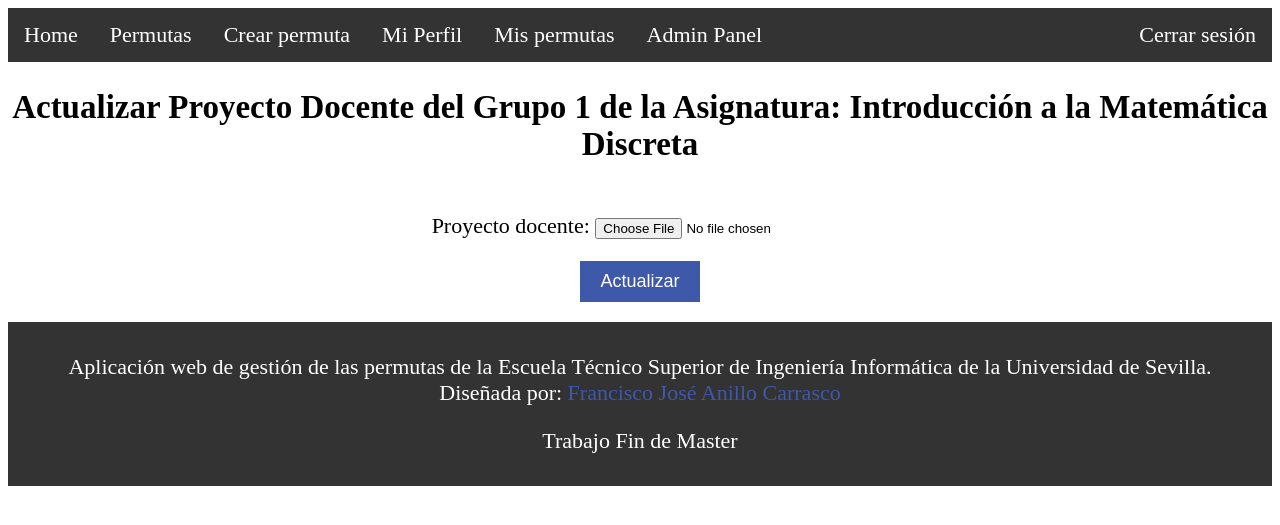
After one commit to FranAnillo/PermutasETSII, a Django app: page /grupo/1/actualizar-proyecto-docente/ in a window 1280 px wide. The commit adds this page. Shown: the top 525 px of the page. Run offline with Django 5.2, Linux system fonts and the light colour scheme; a user stored in the database is signed in; data comes from the database, SQL or seed files in the repository; both versions use the stored data as it was after the commit.

Commit message:
Asignación de asignaturas y empezada la solicitud de permutas

```diff
--- a/PermutasETSII/Permutas/forms.py
+++ b/PermutasETSII/Permutas/forms.py
@@ -1,8 +1,7 @@
 from django import forms
-from django.contrib.auth.forms import UserCreationForm
-from django.contrib.auth.forms import AuthenticationForm
+from django.contrib.auth.forms import UserCreationForm, AuthenticationForm
 from django.contrib.auth.models import User
-from .models import Estudiante
+from .models import Estudiante,Grupo,Asignatura,Solicitud_Permuta
 from django.contrib.auth.forms import UserCreationForm
 from django.utils.translation import gettext_lazy as _
 
@@ -41,3 +40,57 @@ class EstudianteUpdateForm(forms.ModelForm):
     def __init__(self, *args, **kwargs):
         super(EstudianteUpdateForm, self).__init__(*args, **kwargs)
         self.fields['dni'].widget.attrs['readonly'] = True
+
+class GrupoForm(forms.ModelForm):
+    class Meta:
+        model = Grupo
+        fields = ['numero_grupo', 'limite_estudiantes', 'tipo_grupo', 'estudiante', 'asignatura', 'proyecto_docente']
+
+class ProyectoDocenteForm(forms.ModelForm):
+    class Meta:
+        model = Grupo
+        fields = ['proyecto_docente']
+
+class AsignarAsignaturasForm(forms.ModelForm):
+    asignaturas = forms.ModelMultipleChoiceField(
+        queryset=Asignatura.objects.none(),
+        widget=forms.CheckboxSelectMultiple,
+        required=True
+    )
+
+    class Meta:
+        model = Estudiante
+        fields = ['asignaturas']
+
+    def __init__(self, *args, **kwargs):
+        estudiante = kwargs.pop('estudiante', None)
+        super(AsignarAsignaturasForm, self).__init__(*args, **kwargs)
+        if estudiante:
+            self.fields['asignaturas'].queryset = Asignatura.objects.filter(grado=estudiante.grado)
+
+
+
+# forms.py
+from django import forms
+from .models import Solicitud_Permuta, Grupo, Asignatura
+
+class SolicitudPermutaForm(forms.ModelForm):
+    class Meta:
+        model = Solicitud_Permuta
+        fields = []
+
+    def __init__(self, *args, **kwargs):
+        estudiante = kwargs.pop('estudiante', None)
+        super(SolicitudPermutaForm, self).__init__(*args, **kwargs)
+        if estudiante:
+            # Generate dropdown fields for each asignatura's grupos_no_matriculados
+            for asignatura in estudiante.obtener_asignaturas():
+                grupos = Grupo.grupos_no_matriculados(Grupo, estudiante, asignatura)
+                if grupos.exists():
+                    field_name = f'grupo_deseado_{asignatura.id}'
+                    self.fields[field_name] = forms.ModelChoiceField(
+                        queryset=grupos,
+                        required=False,
+                        label=asignatura.nombre,
+                        empty_label="Seleccione un grupo"
+                    )
--- a/PermutasETSII/Permutas/models.py
+++ b/PermutasETSII/Permutas/models.py
@@ -2,7 +2,7 @@ from django.db import models
 from django.contrib.auth.models import User
 from django.core.validators import RegexValidator
 from django.core.exceptions import ValidationError
-
+from django.db.models import Count
 
 class Grado (models.Model):
   nombre= models.CharField(max_length=255, unique=True)
@@ -13,6 +13,7 @@ class Grado (models.Model):
 class Asignatura (models.Model):
   nombre = models.CharField(max_length=255)
   grado = models.ForeignKey(Grado, on_delete=models.CASCADE)
+  curso = models.CharField(max_length=10, choices=[('primero', 'Primero'), ('segundo', 'Segundo'), ('tercero', 'Tercero'), ('cuarto', 'Cuarto')])
   codigo = models.CharField(unique= True ,max_length=7)
 
   def __str__(self):
@@ -47,7 +48,13 @@ class Grupo (models.Model):
   tipo_grupo=models.CharField(max_length=10, choices=[('teoria', 'Teoria'), ('practica', 'Practica')])
   estudiante = models.ManyToManyField(Estudiante, blank=True)
   asignatura= models.ForeignKey(Asignatura, on_delete=models.CASCADE)
+  proyecto_docente = models.FileField(upload_to='pdfs/', blank=True, null=True)
 
+  def grupos_no_matriculados(self, estudiante, asignatura):
+    return Grupo.objects.filter(asignatura=asignatura).exclude(estudiante=estudiante)
+
+  def __str__(self):
+    return f'Grupo {self.numero_grupo} de {self.asignatura.nombre}'
 
 class Solicitud_Permuta(models.Model):
     estudiante1 = models.ForeignKey('Estudiante', related_name='estudiante_solicitud', on_delete=models.CASCADE)
@@ -73,9 +80,6 @@ class Solicitud_Permuta(models.Model):
 
     def __str__(self):
         return f'Solicitud de {self.estudiante1.user.username} para cambiar de {self.grupo1.numero_grupo} a {[g.numero_grupo for g in self.grupo_deseado.all()]}'
-
-from django.core.exceptions import ValidationError
-from django.db.models import Count
 
 class Permuta(models.Model):
     estudiante1 = models.ForeignKey(Estudiante, related_name='permuta_estudiante1', on_delete=models.CASCADE)
--- /dev/null
+++ b/PermutasETSII/Permutas/templates/actualizar_proyecto_docente.html
@@ -0,0 +1,39 @@
+<!-- templates/actualizar_proyecto_docente.html -->
+{% extends "layout.html" %}
+
+{% block content %}
+<style>
+    .form-container {
+        text-align: center;
+    }
+
+    .form-container form {
+        display: inline-block;
+        text-align: left;
+    }
+
+    .form-container button {
+        display: block;
+        margin: 20px auto;
+        padding: 10px 20px;
+        font-size: 18px;
+        background-color: #3E58AA;
+        color: white;
+        border: none;
+        cursor: pointer;
+    }
+
+    .form-container button:hover {
+        background-color: #2e4371;
+    }
+</style>
+
+<div class="form-container">
+    <h2>Actualizar Proyecto Docente del Grupo {{ grupo.numero_grupo }} de la Asignatura: {{ grupo.asignatura.nombre }}</h2>
+    <form method="post" enctype="multipart/form-data">
+        {% csrf_token %}
+        {{ form.as_p }}
+        <button type="submit">Actualizar</button>
+    </form>
+</div>
+{% endblock content %}
--- a/PermutasETSII/Permutas/templates/layout.html
+++ b/PermutasETSII/Permutas/templates/layout.html
@@ -75,6 +75,7 @@
             padding: 10px 20px;
             font-size: 16px;
         }
+
     </style>
 </head>
 <body>
--- a/PermutasETSII/Permutas/views.py
+++ b/PermutasETSII/Permutas/views.py
@@ -4,7 +4,7 @@ from django.shortcuts import render, redirect, get_object_or_404
 from django.template import loader
 from django.contrib import messages
 from django.contrib.auth import login, authenticate, logout as auth_logout
-from django.contrib.auth.decorators import login_required, permission_required
+from django.contrib.auth.decorators import login_required, permission_required, user_passes_test
 from django.contrib.auth.forms import UserCreationForm
 from django.contrib.auth.models import User, Group
 from django.http import FileResponse, HttpResponse
@@ -14,7 +14,7 @@ from django.db.models import Q
 # Project-specific imports
 from .decorators import logout_required
 from .models import Estudiante, Permuta, Solicitud_Permuta, Asignatura, Grupo
-from .forms import CustomAuthenticationForm, StudentRegisterForm, EstudianteUpdateForm, UserUpdateForm
+from .forms import AsignarAsignaturasForm, CustomAuthenticationForm, ProyectoDocenteForm, SolicitudPermutaForm, StudentRegisterForm, EstudianteUpdateForm, UserUpdateForm,GrupoForm
 
 # Third-party imports
 from PyPDF2 import PdfReader, PdfWriter
@@ -24,6 +24,10 @@ from reportlab.lib.pagesizes import letter
 # Standard library imports
 import os
 import io
+def is_delegacion_or_admin(user):
+    return user.is_superuser or user.groups.filter(name='delegación').exists()
+def is_delegacion(user):
+    return user.groups.filter(name='delegación').exists()
 
 def generate_pdf_from_existing(request,estudiante_id):
     # Ruta del archivo PDF original
@@ -358,3 +362,84 @@ def sacar_permutas_two_users(user1,user2):
         Q(estudiante1__user=user2, estudiante2__user=user1)
     )
     return permutas_solicitante
+
+
+def subir_grupo(request):
+    if request.method == 'POST':
+        form = GrupoForm(request.POST, request.FILES)
+        if form.is_valid():
+            form.save()
+            return redirect('lista_grupos')
+    else:
+        form = GrupoForm()
+    return render(request, 'subir_grupo.html', {'form': form})
+
+@login_required
+@user_passes_test(is_delegacion_or_admin)
+def actualizar_proyecto_docente(request, grupo_id):
+    grupo = get_object_or_404(Grupo, id=grupo_id)
+    if request.method == 'POST':
+        form = ProyectoDocenteForm(request.POST, request.FILES, instance=grupo)
+        if form.is_valid():
+            form.save()
+            return redirect('lista_grupos')  # O la vista a la que desees redirigir
+    else:
+        form = ProyectoDocenteForm(instance=grupo)
+    return render(request, 'actualizar_proyecto_docente.html', {'form': form, 'grupo': grupo})
+
+@login_required
+def asignar_asignaturas(request):
+    estudiante = get_object_or_404(Estudiante, user=request.user)
+    if request.method == 'POST':
+        form = AsignarAsignaturasForm(request.POST, instance=estudiante, estudiante=estudiante)
+        if form.is_valid():
+            form.save()
+            return redirect('detalle_estudiante')  # Redirigir a una vista adecuada después de guardar
+    else:
+        form = AsignarAsignaturasForm(instance=estudiante, estudiante=estudiante)
+    return render(request, 'asignar_asignaturas.html', {'form': form, 'estudiante': estudiante})
+
+# views.py
+@login_required
+def detalle_estudiante(request):
+    estudiante = get_object_or_404(Estudiante, user=request.user)
+    return render(request, 'detalle_estudiante.html', {'estudiante': estudiante})
+
+# views.py
+from django.shortcuts import render, get_object_or_404, redirect
+from django.contrib.auth.decorators import login_required
+from .forms import SolicitudPermutaForm
+from .models import Estudiante, Solicitud_Permuta
+
+# views.py
+from django.shortcuts import render, get_object_or_404, redirect
+from django.contrib.auth.decorators import login_required
+from .forms import SolicitudPermutaForm
+from .models import Estudiante, Solicitud_Permuta
+
+# views.py
+from django.shortcuts import render, get_object_or_404, redirect
+from django.contrib.auth.decorators import login_required
+from .forms import SolicitudPermutaForm
+from .models import Estudiante, Solicitud_Permuta, Grupo
+
+@login_required
+def crear_solicitud_permuta(request):
+    estudiante = get_object_or_404(Estudiante, user=request.user)
+    if request.method == 'POST':
+        form = SolicitudPermutaForm(request.POST, estudiante=estudiante)
+        if form.is_valid():
+            for asignatura in estudiante.obtener_asignaturas():
+                grupo_deseado = form.cleaned_data.get(f'grupo_deseado_{asignatura.id}')
+                if grupo_deseado:
+                    solicitud_permuta = Solicitud_Permuta(
+                        estudiante1=estudiante,
+                        grupo1=estudiante.grupo_set.filter(asignatura=asignatura).first(),
+                        asignatura=asignatura
+                    )
+                    solicitud_permuta.save()
+                    solicitud_permuta.grupo_deseado.add(grupo_deseado)
+            return redirect('detalle_estudiante')  # Redirect to a suitable view after saving
+    else:
+        form = SolicitudPermutaForm(estudiante=estudiante)
+    return render(request, 'crear_solicitud_permuta.html', {'form': form, 'estudiante': estudiante})
--- a/PermutasETSII/PermutasETSII/urls.py
+++ b/PermutasETSII/PermutasETSII/urls.py
@@ -21,13 +21,13 @@ from django.conf import settings
 from django.conf.urls.static import static
 
 
-from Permutas.views import custom_login, home,todasPermutas,nuevaPermutas,registro,profile,logout,generate_pdf_from_existing, mis_permutas,aceptar_permuta,asignaturas_estudiante, grupos_estudiante,permutas_all,aceptar_solicitud_permuta
+from Permutas.views import crear_solicitud_permuta, custom_login, home,todasPermutas,nuevaPermutas,registro,profile,logout,generate_pdf_from_existing, mis_permutas,aceptar_permuta,asignaturas_estudiante, grupos_estudiante,permutas_all,aceptar_solicitud_permuta, subir_grupo,actualizar_proyecto_docente,asignar_asignaturas
 
 
 urlpatterns = [
     path('admin/', admin.site.urls, name='admin'),
     path('permutas/', permutas_all, name='todasPermutas'),
-    path('solicitar-permuta/', nuevaPermutas, name='nuevaPermuta'),
+    #path('solicitar-permuta/', nuevaPermutas, name='nuevaPermuta'),
     path('', home, name='home'),
     path('register/', registro, name='register'),
     path('login/', custom_login, name='login'),
@@ -39,7 +39,10 @@ urlpatterns = [
     path('aceptar-solicutud-permuta/<int:solicitud_permuta_id>/', aceptar_solicitud_permuta, name='aceptar_solicitud_permuta'),
     path('mis_asignaturas/', asignaturas_estudiante, name='asignaturas_estudiante'),
     path('mis_grupos/', grupos_estudiante, name='grupos_estudiante'),
-
+    path('crear-grupo/', subir_grupo, name='subir_grupo'),
+    path('grupo/<int:grupo_id>/actualizar-proyecto-docente/', actualizar_proyecto_docente, name='actualizar_proyecto_docente'),
+    path('asignar-asignaturas/', asignar_asignaturas, name='asignar_asignaturas'),
+    path('solicitar-permuta/', crear_solicitud_permuta, name='crear_solicitud_permuta'),
 ]
 if settings.DEBUG:
     urlpatterns += static(settings.MEDIA_URL, document_root=settings.MEDIA_ROOT)
```
Also changed, not shown: PermutasETSII/Permutas/templates/asignar_asignaturas.html (added, +28 -0 lines), PermutasETSII/Permutas/templates/crear_solicitud_permuta.html (added, +62 -0 lines), PermutasETSII/Permutas/templates/detalle_estudianet.html (added, +13 -0 lines), PermutasETSII/Permutas/templates/subir_grupo.html (added, +11 -0 lines), PermutasETSII/Permutas/migrations/0021_grupo_proyecto_docente.py (added), PermutasETSII/Permutas/migrations/0022_asignatura_curso.py (added), PermutasETSII/db.sqlite3.
